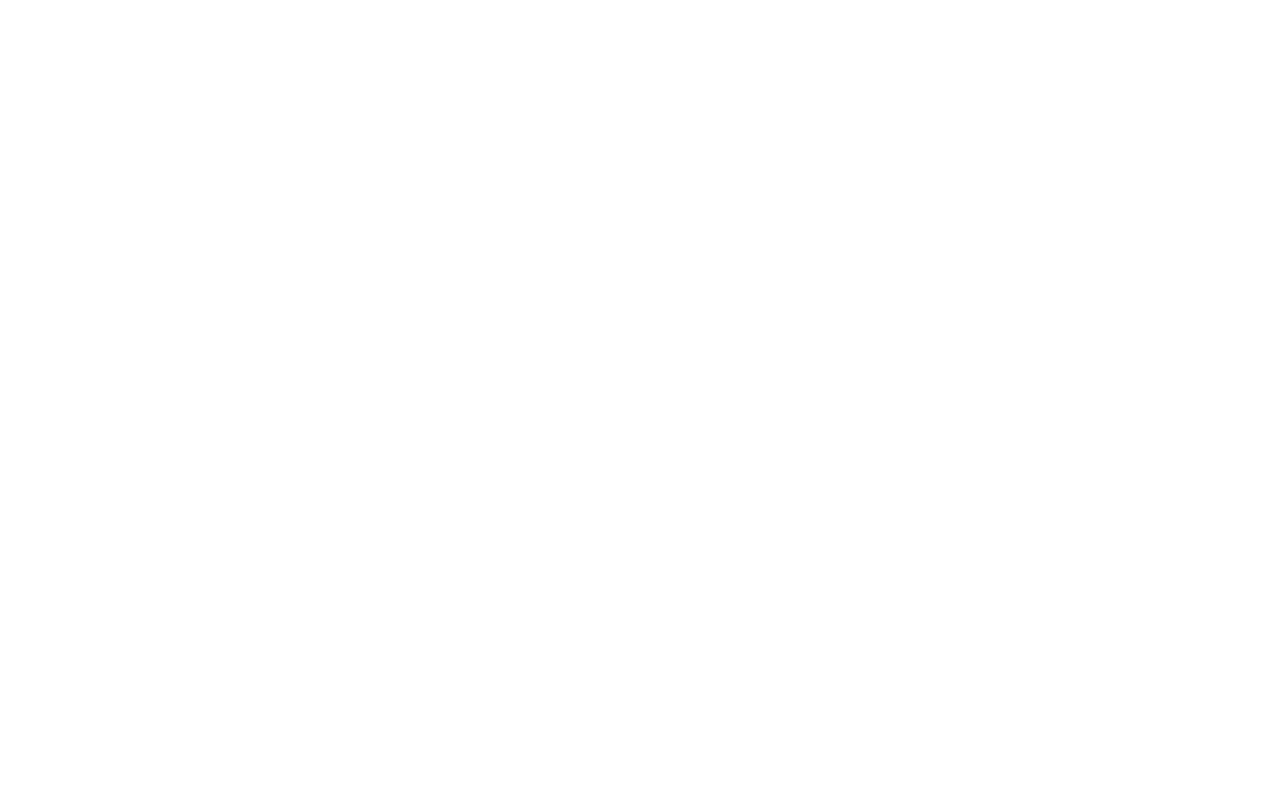
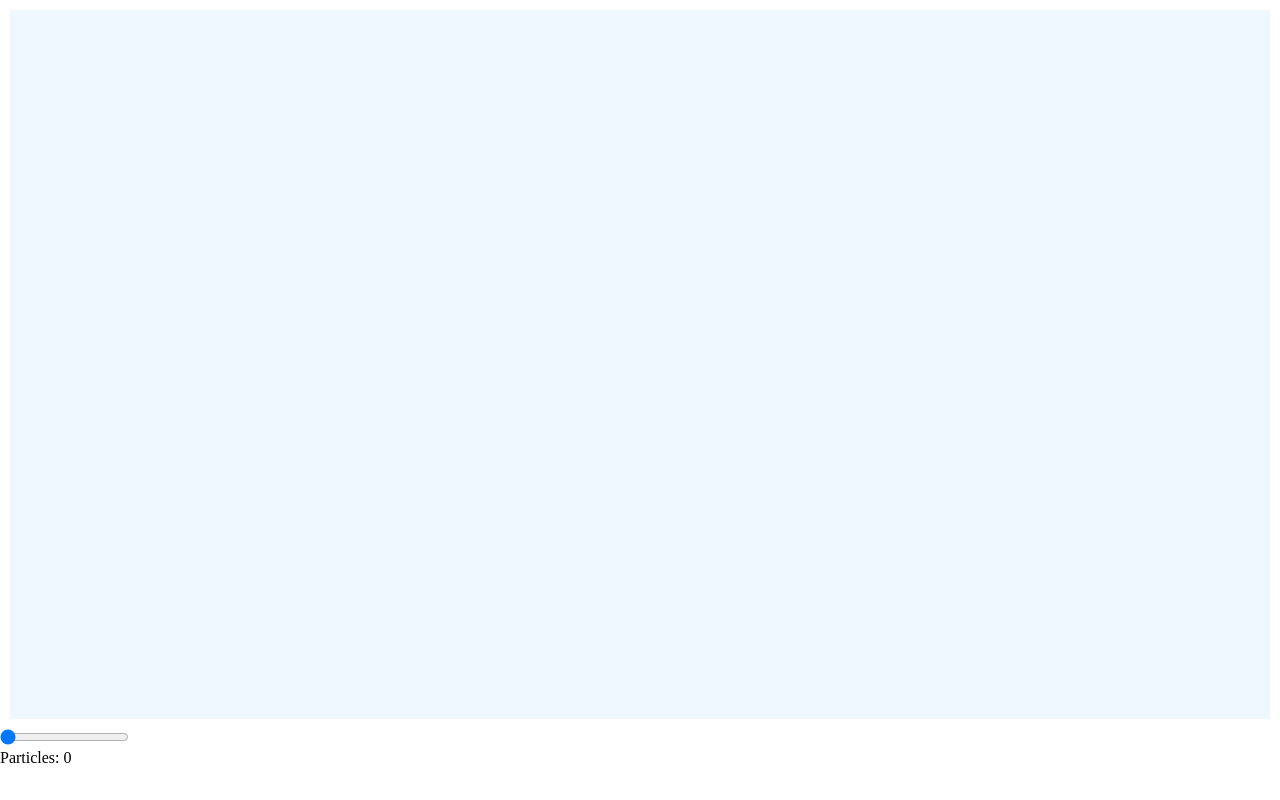
Before and after one commit to theGreatKyle1994/project-alpha, a React (Vite) app in the folder client/: page /game in a window 1280 px wide. Before the commit this address had no page. Built offline with nearby package versions, Linux system fonts and the light colour scheme.

Commit message:
particle performance test

```diff
--- a/client/src/App.jsx
+++ b/client/src/App.jsx
@@ -1,7 +1,10 @@
 import { Routes, Route } from "react-router-dom";
+// Testing Environments
 import EntityTesting from "./components/testing/EntityTesting";
 import CanvasTesting from "./components/testing/CanvasTesting";
 import MapGenerator from "./components/map/MapGenerator";
+// Core Game
+import GameCore from "./components/core/GameCore";
 import Player from "./entities/player/Player";
 import { createContext, useState } from "react";
 // CSS Imports
@@ -19,6 +22,7 @@
         <Route path="/entity" element={<EntityTesting />} />
         <Route path="/canvas" element={<CanvasTesting />} />
         <Route path="/map" element={<MapGenerator />} />
+        <Route path="/game" element={<GameCore />} />
       </Routes>
     </globalContext.Provider>
   );
--- /dev/null
+++ b/client/src/components/core/GameCore.jsx
@@ -0,0 +1,45 @@
+import Engine from "./engine/Engine";
+import Instance from "../../entities/Instance";
+import { useState, useRef, useEffect } from "react";
+import { applyRange } from "../../utilities/general/functions/utilityFunctions";
+
+const GameCore = () => {
+  const [count, setCount] = useState(0);
+  const boxArr = useRef([]);
+
+  const renderBoxes = (ctx) => {
+    for (let i = 0; i < boxArr.current.length; i++) {
+      boxArr.current[i].drawRect(ctx);
+      boxArr.current[i].newPos(applyRange(-2, 1), applyRange(-2, 1));
+    }
+  };
+
+  useEffect(() => {
+    boxArr.current = [];
+    for (let i = 0; i < count; i++) {
+      boxArr.current.push(
+        new Instance(
+          { x: applyRange(5, 7), y: applyRange(5, 7) },
+          { x: applyRange(0, 1920), y: applyRange(0, 1080) }
+        )
+      );
+    }
+  }, [count]);
+
+  return (
+    <>
+      <Engine renderBoxes={renderBoxes} count={count} />
+      <input
+        value={count}
+        onChange={(e) => setCount(e.target.value)}
+        type="range"
+        min={0}
+        max={10000}
+        step={500}
+      />
+      <p>Particles: {count}</p>
+    </>
+  );
+};
+
+export default GameCore;
--- /dev/null
+++ b/client/src/components/core/engine/Engine.jsx
@@ -0,0 +1,33 @@
+import { useRef, useEffect } from "react";
+import { applyRange } from "../../../utilities/general/functions/utilityFunctions";
+import "../../../css/engine/engine.css";
+
+const Engine = ({ renderBoxes, count }) => {
+  const canvasRef = useRef(null);
+
+  useEffect(() => {
+    const canvas = canvasRef.current;
+    const ctx = canvas.getContext("2d");
+    let frameId = undefined;
+
+    const update = () => {
+      ctx.clearRect(0, 0, canvas.width, canvas.height);
+      renderBoxes(ctx);
+      frameId = requestAnimationFrame(update);
+    };
+
+    update();
+
+    return () => {
+      cancelAnimationFrame(frameId);
+    };
+  }, [count]);
+
+  return (
+    <div id="game-container">
+      <canvas id="game-canvas" width={1920} height={1080} ref={canvasRef} />
+    </div>
+  );
+};
+
+export default Engine;
--- /dev/null
+++ b/client/src/css/engine/engine.css
@@ -0,0 +1,12 @@
+#game-container {
+  display: flex;
+  justify-content: center;
+  align-items: center;
+  padding: 10px;
+}
+
+#game-canvas {
+  width: 100%;
+  height: 100%;
+  background-color: aliceblue;
+}
--- /dev/null
+++ b/client/src/entities/Instance.js
@@ -0,0 +1,50 @@
+class Instance {
+  constructor(
+    size = { x: 10, y: 10 },
+    pos = { x: 0, y: 0 },
+    speed = 3,
+    spriteSrc = ""
+  ) {
+    this.sizeX = size.x;
+    this.sizeY = size.y;
+    this.x = pos.x;
+    this.y = pos.y;
+    this.dx = 0;
+    this.dy = 0;
+    this.speed = speed;
+    this.spriteSrc = spriteSrc;
+  }
+
+  drawRect(ctx, color = "black", outline = false) {
+    ctx.beginPath();
+    ctx.rect(this.x, this.y, this.sizeX, this.sizeY);
+    ctx.fillStyle = color;
+    ctx.fill();
+    if (outline) ctx.stroke();
+  }
+
+  drawCircle(ctx, color = "black", outline = false) {
+    ctx.beginPath();
+    ctx.arc(this.x, this.y, this.sizeX, 0, Math.PI * 2);
+    ctx.fillStyle = color;
+    ctx.fill();
+    if (outline) ctx.stroke;
+  }
+
+  drawImage(ctx) {
+    const img = new Image(this.sizeX, this.sizeY);
+    img.src = this.spriteSrc;
+    ctx.drawImage(img, this.x, this.y, this.sizeX, this.sizeY);
+  }
+
+  newPos(speedX = 0, speedY = 0, sizeX = 0, sizeY = 0) {
+    this.dx = speedX || this.speed;
+    this.dy = speedY || this.speed;
+    this.x += this.dx;
+    this.y += this.dy;
+    this.sizeX = sizeX || this.sizeX;
+    this.sizeY = sizeY || this.sizeY;
+  }
+}
+
+export default Instance;
```
